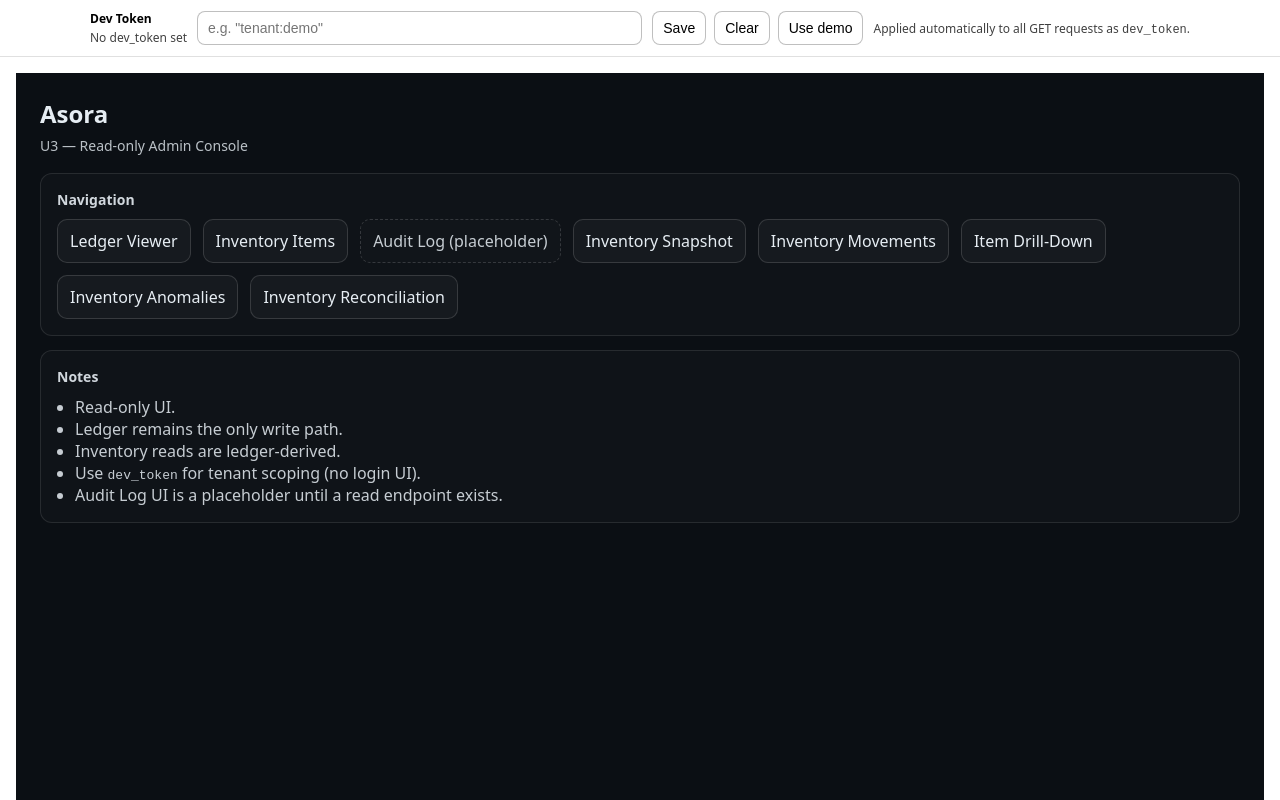
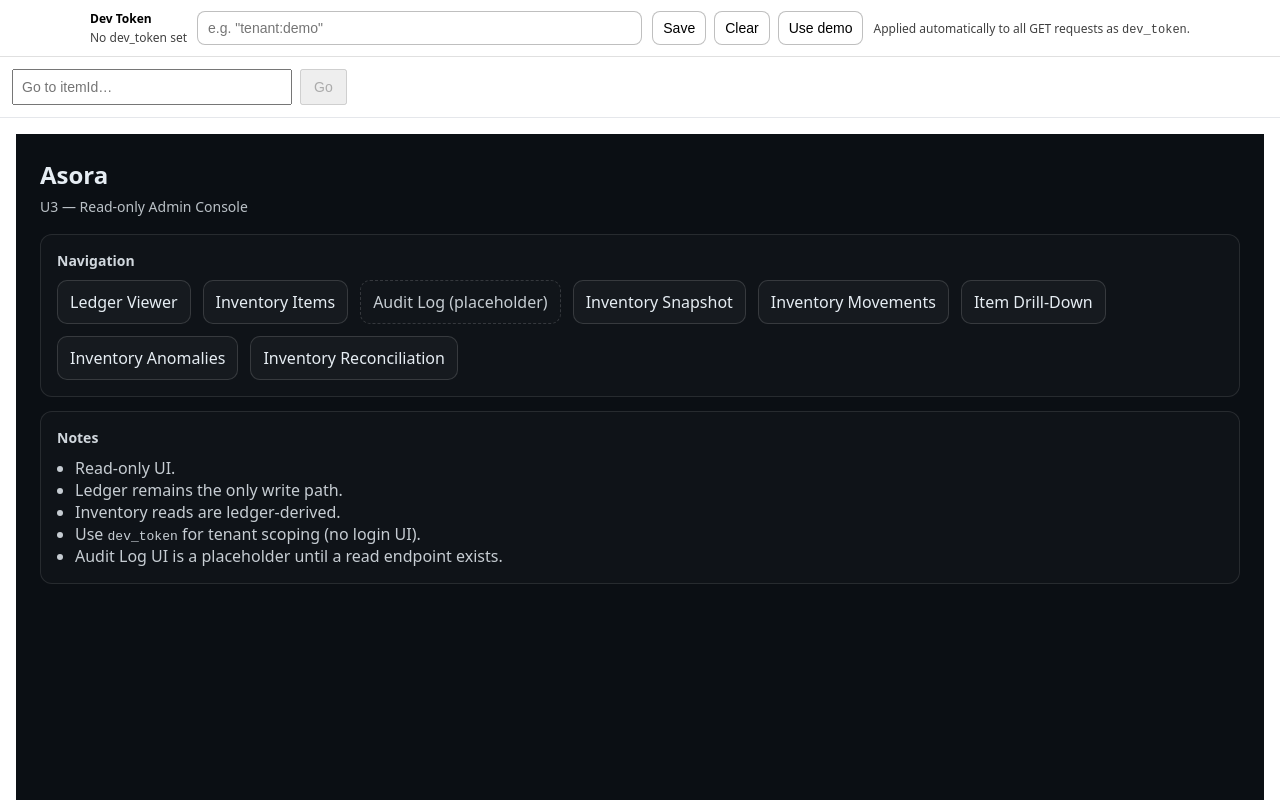
Before and after one commit to AsoraApp/Asora, a Next.js app in the folder web/: page / in a window 1280 px wide. Shown: the top 800 px of the page. Built offline with nearby package versions, Linux system fonts and the light colour scheme.

Commit message:
Update layout.jsx

```diff
--- a/web/app/layout.jsx
+++ b/web/app/layout.jsx
@@ -1,23 +1,73 @@
+"use client";
+
+import { useState } from "react";
+import { useRouter } from "next/navigation";
 import DevTokenBar from "@/app/ui/DevTokenBar";
 
 export const runtime = "edge";
 
 export const metadata = {
   title: "Asora — U1",
-  description: "Asora U1 read-only admin console"
+  description: "Asora U1 read-only admin console",
 };
 
 export default function RootLayout({ children }) {
+  const router = useRouter();
+  const [itemId, setItemId] = useState("");
+
+  function onSubmit(e) {
+    e.preventDefault();
+    if (!itemId.trim()) return;
+
+    router.push(`/inventory/item?itemId=${encodeURIComponent(itemId.trim())}`);
+  }
+
   return (
     <html lang="en">
       <body
         style={{
           margin: 0,
           fontFamily:
-            "ui-sans-serif, system-ui, -apple-system, Segoe UI, Roboto, Arial"
+            "ui-sans-serif, system-ui, -apple-system, Segoe UI, Roboto, Arial",
         }}
       >
         <DevTokenBar />
+
+        {/* GLOBAL ITEM SEARCH */}
+        <form
+          onSubmit={onSubmit}
+          style={{
+            padding: 12,
+            borderBottom: "1px solid #e5e7eb",
+            display: "flex",
+            gap: 8,
+            alignItems: "center",
+          }}
+        >
+          <input
+            type="text"
+            value={itemId}
+            onChange={(e) => setItemId(e.target.value)}
+            placeholder="Go to itemId…"
+            style={{
+              padding: 8,
+              width: 260,
+              fontSize: 14,
+            }}
+          />
+          <button
+            type="submit"
+            disabled={!itemId.trim()}
+            style={{
+              padding: "8px 12px",
+              fontSize: 14,
+              cursor: itemId.trim() ? "pointer" : "not-allowed",
+            }}
+          >
+            Go
+          </button>
+        </form>
+
         <div style={{ padding: 16 }}>{children}</div>
       </body>
     </html>
```
